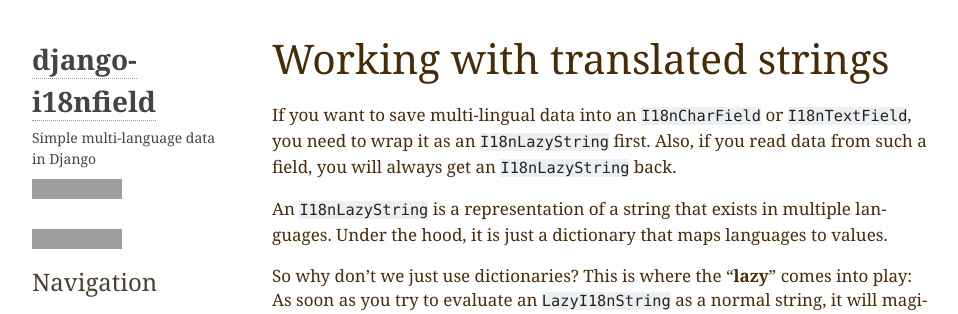
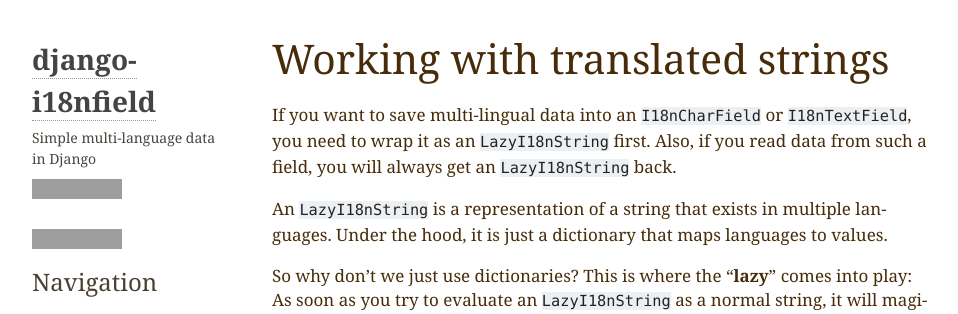
Before and after one commit to raphaelm/django-i18nfield, a Sphinx documentation site: the page built from docs/strings.rst, in a window 1280 px wide, cut to the strip 0-314 px from the top of the page. Shown: the whole strip, without its empty margins (148-1106 px from the left). Built offline with Sphinx 7.4.7, drawn with Linux system fonts in a browser that asks for light colours; grey boxes are pictures that could not be loaded.

Commit message:
Fix incorrect type name in docs (#7)

```diff
--- a/docs/strings.rst
+++ b/docs/strings.rst
@@ -2,10 +2,10 @@
 ===============================
 
 If you want to save multi-lingual data into an ``I18nCharField`` or ``I18nTextField``,
-you need to wrap it as an ``I18nLazyString`` first. Also, if you read data from such
-a field, you will always get an ``I18nLazyString`` back.
+you need to wrap it as an ``LazyI18nString`` first. Also, if you read data from such
+a field, you will always get an ``LazyI18nString`` back.
 
-An ``I18nLazyString`` is a representation of a string that exists in multiple languages.
+An ``LazyI18nString`` is a representation of a string that exists in multiple languages.
 Under the hood, it is just a dictionary that maps languages to values.
 
 So why don't we just use dictionaries? This is where the "**lazy**" comes into play: As soon
```
